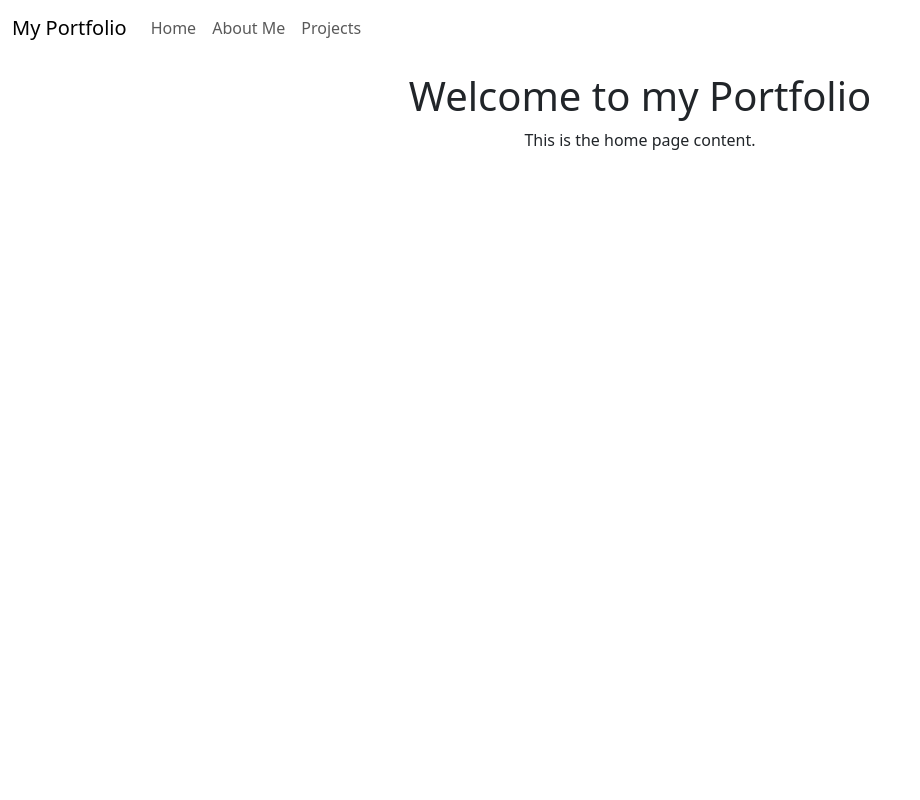
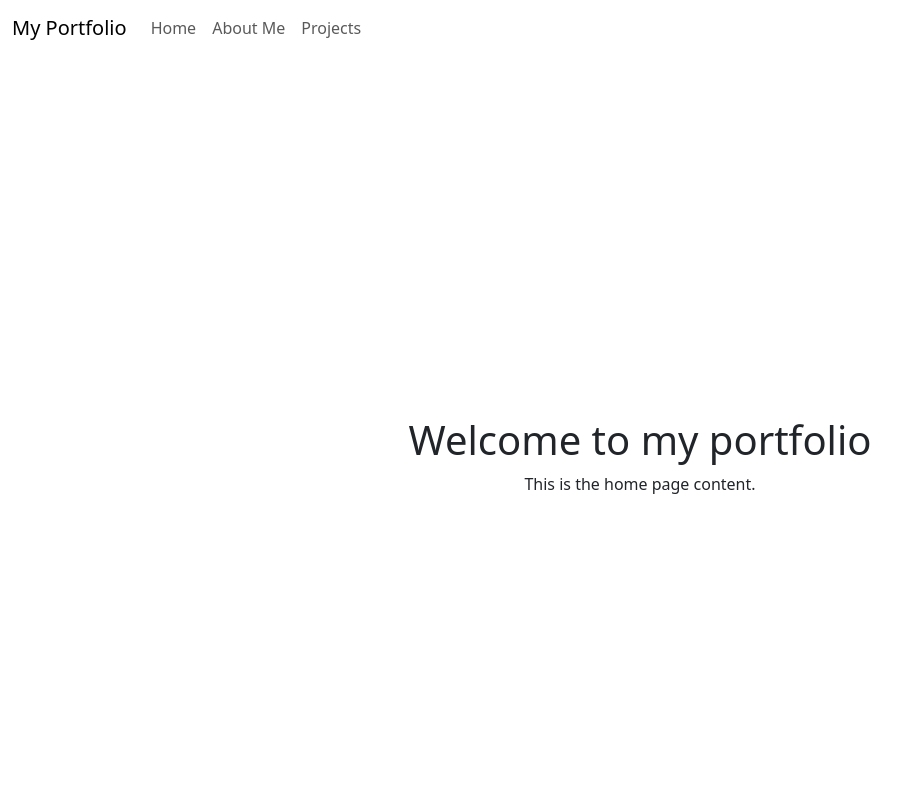
Before and after one commit to DylanJPW/portfolio-frontend, a React (Create React App) app: page / in a window 1280 px wide. Shown: the top 800 px of the page, without its empty margins (0-920 px from the left). Built offline with nearby package versions, Linux system fonts and the light colour scheme; no server answers.

Commit message:
center sections and display projects in grid

```diff
--- a/src/components/about-me-page/about-me-page.tsx
+++ b/src/components/about-me-page/about-me-page.tsx
@@ -3,7 +3,7 @@ import "./about-me-page.scss";
 
 export const AboutMePage = () => {
   return (
-    <div id="about-me-section" className="container-fluid text-center section--height bg-light">
+    <div id="about-me-section" className="container-fluid d-flex flex-column text-center align-items-center justify-content-center section--height bg-light">
       <h1>About Me</h1>
       <p>This is the about me page content.</p>
     </div>
--- a/src/components/header/header.tsx
+++ b/src/components/header/header.tsx
@@ -10,9 +10,9 @@ export const Header = () => {
       </Navbar.Brand>
       <Navbar.Collapse>
         <Nav>
-          <Nav.Link href="#home">Home</Nav.Link>
-          <Nav.Link href="#about-me-section">About Me</Nav.Link>
-          <Nav.Link href="#projects-section">Projects</Nav.Link>
+          <Nav.Link href="/#home">Home</Nav.Link>
+          <Nav.Link href="/#about-me-section">About Me</Nav.Link>
+          <Nav.Link href="/#projects-section">Projects</Nav.Link>
         </Nav>
       </Navbar.Collapse>
     </Navbar>
--- a/src/components/home-page/home-page.tsx
+++ b/src/components/home-page/home-page.tsx
@@ -2,11 +2,13 @@ import React from 'react';
 import './home-page.scss';
 import { AboutMePage } from '../about-me-page/about-me-page';
 import { ProjectsPage } from '../projects-page/projects-page';
+import { usePageHeight } from '../../hooks/usePageHeight';
 
 const HomePageIntroduction = () => {
+  const height = usePageHeight();
   return (
-    <div id="home" className="home-page container-fluid text-center section--height">
-      <h1>Welcome to my Portfolio</h1>
+    <div id="home" className="home-page container-fluid d-flex flex-column text-center align-items-center justify-content-center section--height" style={{height}}>
+      <h1>Welcome to my portfolio</h1>
       <p>This is the home page content.</p>
     </div>
   )
@@ -16,10 +18,10 @@ export const HomePage = () => {
 
 
   return (
-    <div className='container d-flex flex-column home-page--height'>
+    <div className='container d-flex flex-column home-page--height justify-content-center'>
       <HomePageIntroduction />
       <AboutMePage />
-      <ProjectsPage isOverview={true} projectLimit={1} />
+      <ProjectsPage isOverview={true} projectLimit={4} />
     </div>
   );
 };
--- a/src/components/projects-page/project-card.tsx
+++ b/src/components/projects-page/project-card.tsx
@@ -23,7 +23,7 @@ export const ProjectCard = ({ id, name, description, image, repoLink, tags, setS
   }
 
   return (
-    <div className="card project-card">
+    <div className="card project-card col d-flex flex-column align-items-center mx-3">
       <h2 className="project-name">{name}</h2>
       {image?.imageUrl && <img className="project-image" src={image.imageUrl} alt={image.altText} width={300} height={200}/>}
       <p className="project-description">{description}</p>
--- /dev/null
+++ b/src/components/projects-page/project-page.scss
@@ -0,0 +1,3 @@
+.project-card {
+  width: 320px;
+}
--- a/src/components/projects-page/projects-page.tsx
+++ b/src/components/projects-page/projects-page.tsx
@@ -5,6 +5,7 @@ import { useAppDispatch, useAppSelector } from "../../config/store";
 import { Button } from "react-bootstrap";
 import { AddProjectModal } from "./add-project-modal";
 import { Project } from "./types";
+import './project-page.scss';
 
 interface ProjectsPageProps {
   isOverview?: boolean;
@@ -32,13 +33,13 @@ export const ProjectsPage = ({isOverview = false, projectLimit = 3}: ProjectsPag
   }
 
   return (
-    <div id="projects-section" className="container-fluid text-center section--height">
+    <div id="projects-section" className="container-fluid d-flex flex-column text-center align-items-center justify-content-center section--height">
       <h1>Projects</h1>
       <p>This is the projects page content.</p>
       { !isOverview && <Button variant="primary" onClick={() => handleOnClickAdd()}>Add Project</Button>}
-      <div className="project-list container">
+      <div className="project-list container d-flex justify-content-center row row-cols-3 gx-5">
         {loaded && Object.values(projects).splice(0, projectLimit).map((project, index) => (
-          <ProjectCard key={index} {...project} setShowEditModal={setShowModal} setSelectedProjectId={setSelectedProjectId} isOverview={isOverview}/>
+            <ProjectCard key={index} {...project} setShowEditModal={setShowModal} setSelectedProjectId={setSelectedProjectId} isOverview={isOverview}/>
         ))}
       </div>
       <AddProjectModal show={showModal} setShow={setShowModal} project={selectedProject}/>
--- /dev/null
+++ b/src/hooks/usePageHeight.ts
@@ -0,0 +1,13 @@
+import { useMemo } from "react";
+
+
+export const usePageHeight = () => {
+  return useMemo<number>(() => {
+    const screenHeight = window.innerHeight;
+    const headerHeight = document.querySelector('.header.navbar')?.clientHeight || 0;
+    const padding = 16;
+    return screenHeight - headerHeight - padding;
+  }, [])
+
+
+}
```
